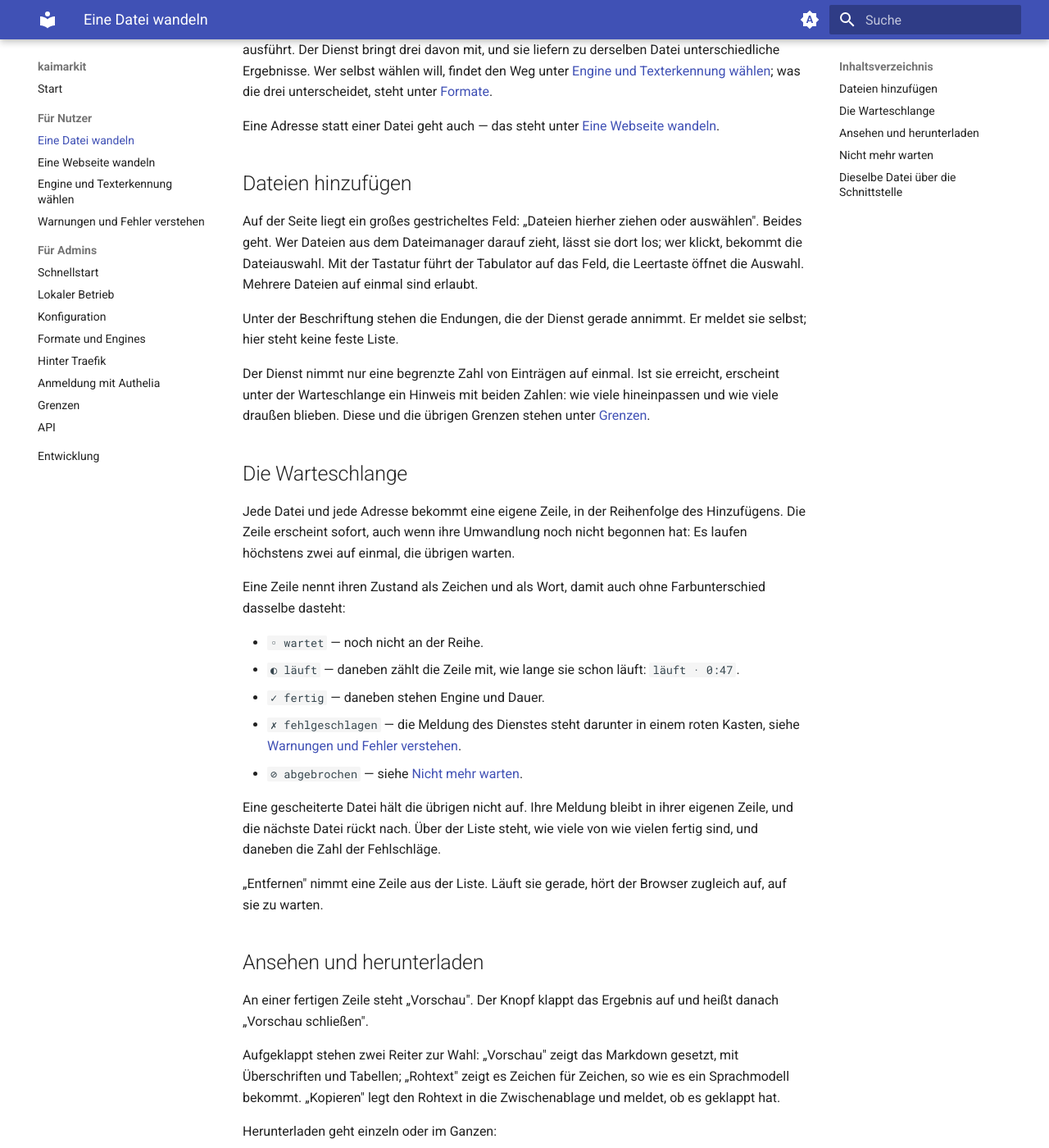
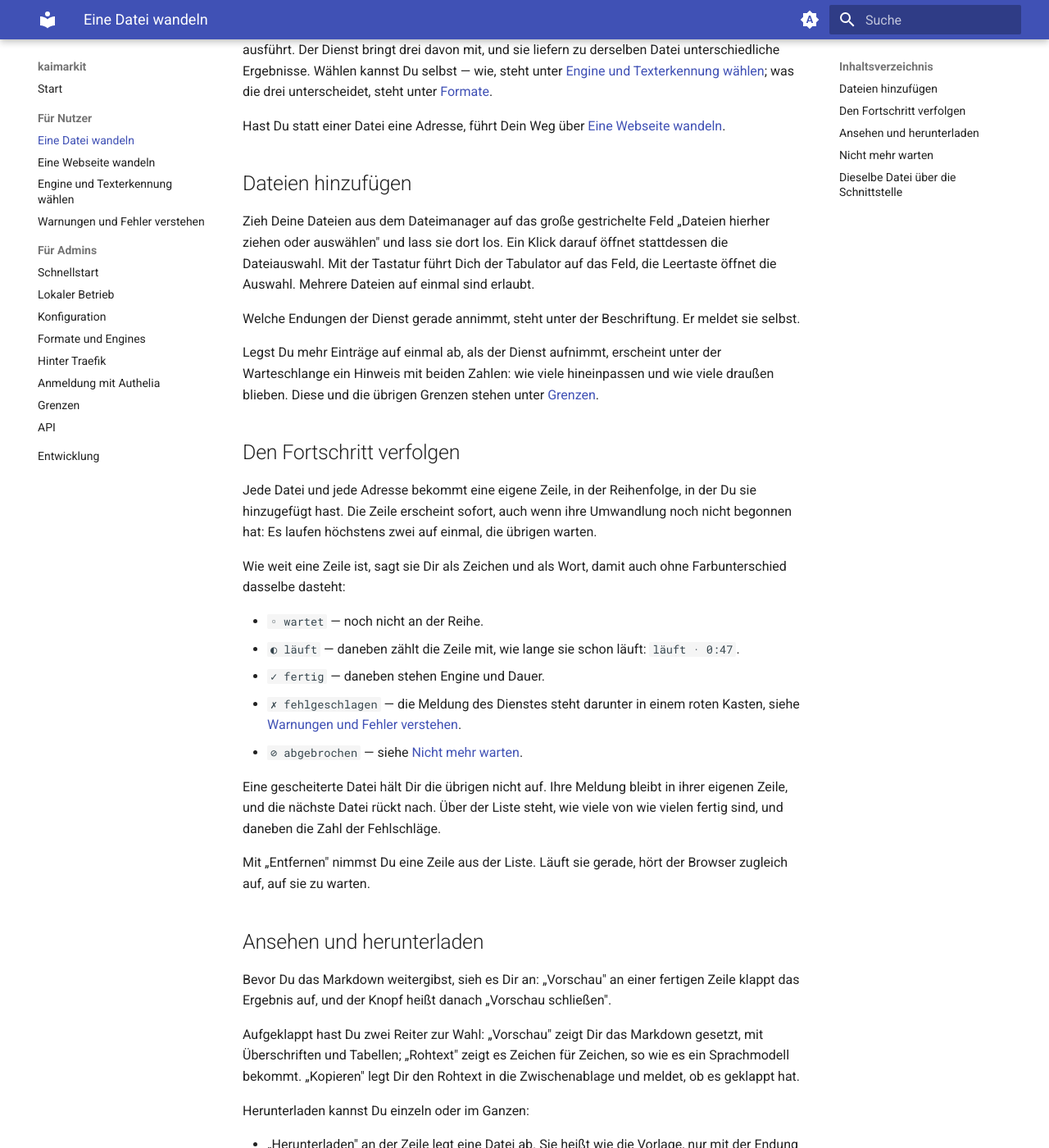
Before and after one commit to 0x2e6b6169/kaimarkit, an MkDocs documentation site: the page built from docs/nutzer/dateien-wandeln.md, in a window 1280 px wide and 1400 px high, scrolled down 250 px. Shown: the whole window at 82% size. Built offline with MkDocs 1.6.1 and Material for MkDocs 9.7.7, drawn with Linux system fonts in a browser that asks for light colours; the version menu is left out; some of the changed text lies outside the part shown.

Commit message:
docs(nutzer): DOC-27 address the reader, drop the self-describing sentences

````diff
--- a/docs/nutzer/dateien-wandeln.md
+++ b/docs/nutzer/dateien-wandeln.md
@@ -1,42 +1,40 @@
 # Eine Datei wandeln
 
-Diese Seite beschreibt den Weg von der Datei zum Markdown: hinzufügen, warten,
-ansehen, herunterladen. Sie zeigt ihn zweimal — in der Oberfläche und als Aufruf
-der Schnittstelle. Die Oberfläche ruft dieselben Endpunkte auf, die auch ein
-Skript benutzt.
+Du legst Deine Datei ab, wartest kurz, siehst Dir das Markdown an und lädst es
+herunter. Denselben Weg gehst Du als Aufruf der Schnittstelle — die Oberfläche
+ruft dieselben Endpunkte auf, die auch ein Skript benutzt.
 
-Ein Wort kommt immer wieder vor: **Engine**. So heißt das Programm, das die
-Umwandlung ausführt. Der Dienst bringt drei davon mit, und sie liefern zu
-derselben Datei unterschiedliche Ergebnisse. Wer selbst wählen will, findet den
-Weg unter [Engine und Texterkennung wählen](engine-und-texterkennung.md); was die
-drei unterscheidet, steht unter [Formate](../admin/formate.md).
+Ein Wort begegnet Dir dabei immer wieder: **Engine**. So heißt das Programm, das
+die Umwandlung ausführt. Der Dienst bringt drei davon mit, und sie liefern zu
+derselben Datei unterschiedliche Ergebnisse. Wählen kannst Du selbst — wie, steht
+unter [Engine und Texterkennung wählen](engine-und-texterkennung.md); was die drei
+unterscheidet, steht unter [Formate](../admin/formate.md).
 
-Eine Adresse statt einer Datei geht auch — das steht unter
+Hast Du statt einer Datei eine Adresse, führt Dein Weg über
 [Eine Webseite wandeln](webseiten-wandeln.md).
 
 ## Dateien hinzufügen
 
-Auf der Seite liegt ein großes gestricheltes Feld: „Dateien hierher ziehen oder
-auswählen". Beides geht. Wer Dateien aus dem Dateimanager darauf zieht, lässt sie
-dort los; wer klickt, bekommt die Dateiauswahl. Mit der Tastatur führt der
-Tabulator auf das Feld, die Leertaste öffnet die Auswahl. Mehrere Dateien auf
-einmal sind erlaubt.
+Zieh Deine Dateien aus dem Dateimanager auf das große gestrichelte Feld „Dateien
+hierher ziehen oder auswählen" und lass sie dort los. Ein Klick darauf öffnet
+stattdessen die Dateiauswahl. Mit der Tastatur führt Dich der Tabulator auf das
+Feld, die Leertaste öffnet die Auswahl. Mehrere Dateien auf einmal sind erlaubt.
 
-Unter der Beschriftung stehen die Endungen, die der Dienst gerade annimmt. Er
-meldet sie selbst; hier steht keine feste Liste.
+Welche Endungen der Dienst gerade annimmt, steht unter der Beschriftung. Er meldet
+sie selbst.
 
-Der Dienst nimmt nur eine begrenzte Zahl von Einträgen auf einmal. Ist sie
-erreicht, erscheint unter der Warteschlange ein Hinweis mit beiden Zahlen: wie
-viele hineinpassen und wie viele draußen blieben. Diese und die übrigen Grenzen
-stehen unter [Grenzen](../admin/grenzen.md#funf-werte-begrenzen-einen-aufruf).
+Legst Du mehr Einträge auf einmal ab, als der Dienst aufnimmt, erscheint unter der
+Warteschlange ein Hinweis mit beiden Zahlen: wie viele hineinpassen und wie viele
+draußen blieben. Diese und die übrigen Grenzen stehen unter
+[Grenzen](../admin/grenzen.md#funf-werte-begrenzen-einen-aufruf).
 
-## Die Warteschlange
+## Den Fortschritt verfolgen
 
-Jede Datei und jede Adresse bekommt eine eigene Zeile, in der Reihenfolge des
-Hinzufügens. Die Zeile erscheint sofort, auch wenn ihre Umwandlung noch nicht
-begonnen hat: Es laufen höchstens zwei auf einmal, die übrigen warten.
+Jede Datei und jede Adresse bekommt eine eigene Zeile, in der Reihenfolge, in der
+Du sie hinzugefügt hast. Die Zeile erscheint sofort, auch wenn ihre Umwandlung
+noch nicht begonnen hat: Es laufen höchstens zwei auf einmal, die übrigen warten.
 
-Eine Zeile nennt ihren Zustand als Zeichen und als Wort, damit auch ohne
+Wie weit eine Zeile ist, sagt sie Dir als Zeichen und als Wort, damit auch ohne
 Farbunterschied dasselbe dasteht:
 
 - `◦ wartet` — noch nicht an der Reihe.
@@ -47,24 +45,24 @@ Farbunterschied dasselbe dasteht:
   Kasten, siehe [Warnungen und Fehler verstehen](warnungen-und-fehler.md).
 - `⊘ abgebrochen` — siehe [Nicht mehr warten](#nicht-mehr-warten).
 
-Eine gescheiterte Datei hält die übrigen nicht auf. Ihre Meldung bleibt in ihrer
-eigenen Zeile, und die nächste Datei rückt nach. Über der Liste steht, wie viele
-von wie vielen fertig sind, und daneben die Zahl der Fehlschläge.
+Eine gescheiterte Datei hält Dir die übrigen nicht auf. Ihre Meldung bleibt in
+ihrer eigenen Zeile, und die nächste Datei rückt nach. Über der Liste steht, wie
+viele von wie vielen fertig sind, und daneben die Zahl der Fehlschläge.
 
-„Entfernen" nimmt eine Zeile aus der Liste. Läuft sie gerade, hört der Browser
-zugleich auf, auf sie zu warten.
+Mit „Entfernen" nimmst Du eine Zeile aus der Liste. Läuft sie gerade, hört der
+Browser zugleich auf, auf sie zu warten.
 
 ## Ansehen und herunterladen
 
-An einer fertigen Zeile steht „Vorschau". Der Knopf klappt das Ergebnis auf und
-heißt danach „Vorschau schließen".
+Bevor Du das Markdown weitergibst, sieh es Dir an: „Vorschau" an einer fertigen
+Zeile klappt das Ergebnis auf, und der Knopf heißt danach „Vorschau schließen".
 
-Aufgeklappt stehen zwei Reiter zur Wahl: „Vorschau" zeigt das Markdown gesetzt,
-mit Überschriften und Tabellen; „Rohtext" zeigt es Zeichen für Zeichen, so wie es
-ein Sprachmodell bekommt. „Kopieren" legt den Rohtext in die Zwischenablage und
-meldet, ob es geklappt hat.
+Aufgeklappt hast Du zwei Reiter zur Wahl: „Vorschau" zeigt Dir das Markdown
+gesetzt, mit Überschriften und Tabellen; „Rohtext" zeigt es Zeichen für Zeichen,
+so wie es ein Sprachmodell bekommt. „Kopieren" legt Dir den Rohtext in die
+Zwischenablage und meldet, ob es geklappt hat.
 
-Herunterladen geht einzeln oder im Ganzen:
+Herunterladen kannst Du einzeln oder im Ganzen:
 
 - „Herunterladen" an der Zeile legt eine Datei ab. Sie heißt wie die Vorlage, nur
   mit der Endung `.md`: aus `bericht.pdf` wird `bericht.md`.
@@ -76,27 +74,27 @@ Herunterladen geht einzeln oder im Ganzen:
 
 ## Nicht mehr warten
 
-An einer laufenden Zeile steht „Nicht mehr warten". Der Knopf hält, was sein Name
-sagt, und nicht mehr: Er beendet das Warten des Browsers. Der Dienst wandelt die
-Datei im Hintergrund zu Ende und gibt seinen Platz erst dann oder an der
+Dauert Dir eine laufende Zeile zu lange, beendest Du mit „Nicht mehr warten" das
+Warten des Browsers — und nicht mehr als das. Der Dienst wandelt die Datei im
+Hintergrund zu Ende und gibt seinen Platz erst dann oder an der
 [Zeitgrenze](../admin/grenzen.md#die-zeitgrenze-beendet-den-wartevorgang-nicht-die-engine)
 wieder frei.
 
 Danach steht die Zeile auf „abgebrochen", und die nächste wartende Datei rückt
-nach. Als Fehlschlag zählt der Abbruch nicht — entschieden hat ihn der Nutzer,
+nach. Als Fehlschlag zählt der Abbruch nicht — entschieden hast Du ihn,
 gescheitert ist nichts.
 
 ## Dieselbe Datei über die Schnittstelle
 
-Die Beispiele schreiben `$DIENST` für die Adresse, unter der die Oberfläche antwortet —
-dieselbe, die im Browser in der Adresszeile steht:
+Setz `$DIENST` auf die Adresse, unter der die Oberfläche antwortet — dieselbe, die
+bei Dir im Browser in der Adresszeile steht:
 
 ```bash
 DIENST=http://localhost:8080
 ```
 
-Eine Datei schicken und das Markdown als Datei zurückbekommen, das Gegenstück zu
-„Herunterladen":
+So schickst Du eine Datei hin und bekommst das Markdown als Datei zurück, das
+Gegenstück zu „Herunterladen":
 
 ```bash
 curl -sf -F file=@bericht.docx $DIENST/api/convert -o bericht.md
@@ -112,11 +110,11 @@ content-type: text/markdown; charset=utf-8
 ```
 
 Gab es Warnungen, kommt `x-warnings` dazu. Kopfzeilen vertragen kein UTF-8, deshalb
-steht der Text dort auf ASCII heruntergebrochen: Aus `lädt` wird `l?dt`. Wer den
-Wortlaut einer Warnung braucht, holt ihn aus der JSON-Antwort.
+steht der Text dort auf ASCII heruntergebrochen: Aus `lädt` wird `l?dt`. Brauchst Du
+den Wortlaut einer Warnung, hol ihn Dir aus der JSON-Antwort.
 
-Wer statt der Datei alles will, was auch die Zeile in der Warteschlange zeigt —
-Engine, Dauer, Warnungen —, verlangt JSON:
+Willst Du statt der Datei alles, was auch die Zeile in der Warteschlange zeigt —
+Engine, Dauer, Warnungen —, verlang JSON:
 
 ```bash
 curl -sf -F file=@bericht.docx -H 'Accept: application/json' $DIENST/api/convert
@@ -134,9 +132,9 @@ curl -sf -F file=@bericht.docx -H 'Accept: application/json' $DIENST/api/convert
 }
 ```
 
-Mehrere Dateien nimmt `/api/convert/batch` in einem Aufruf. Es antwortet mit einem
-Archiv, in dem je eine `.md` liegt, und legt `_errors.txt` dazu, sobald eine Datei
-scheiterte — dasselbe, was „Alles herunterladen" packt:
+Mehrere Dateien gibst Du `/api/convert/batch` in einem Aufruf mit. Es antwortet mit
+einem Archiv, in dem je eine `.md` liegt, und legt `_errors.txt` dazu, sobald eine
+Datei scheiterte — dasselbe, was „Alles herunterladen" packt:
 
 ```bash
 curl -sf -F file=@bericht.docx -F file=@liste.csv \
@@ -144,7 +142,7 @@ curl -sf -F file=@bericht.docx -F file=@liste.csv \
 ```
 
 Auch hier nimmt eine gescheiterte Datei die übrigen nicht mit. Mit
-`-H 'Accept: application/json'` kommt statt des Archivs eine Liste der Einträge,
-dazu die Zählung `total`, `succeeded` und `failed`.
+`-H 'Accept: application/json'` bekommst Du statt des Archivs eine Liste der
+Einträge, dazu die Zählung `total`, `succeeded` und `failed`.
 
 Alle Endpunkte, Felder und Fehlercodes stehen unter [API](../admin/api.md).
````
Also changed, not shown: docs/nutzer/engine-und-texterkennung.md (+35 -33 lines), docs/nutzer/warnungen-und-fehler.md (+32 -29 lines), docs/nutzer/webseiten-wandeln.md (+10 -10 lines).
